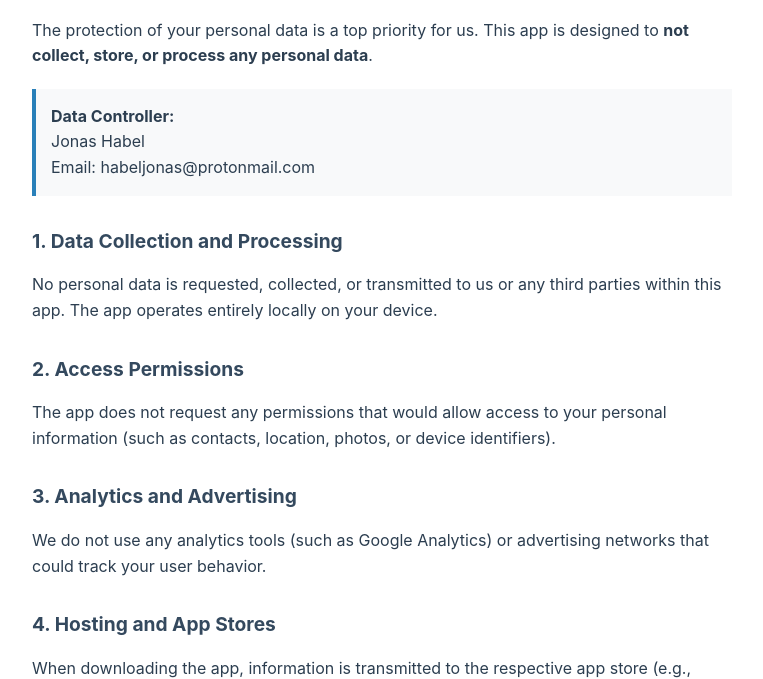
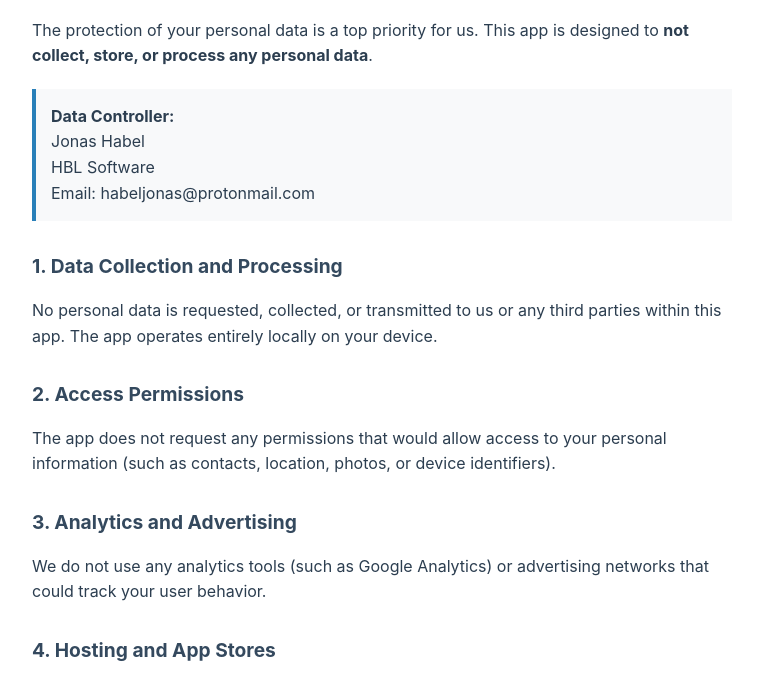
Before and after one commit to HabelJonas/HabelJonas.github.io, a plain HTML site: page index.html in a window 1280 px wide. Shown: the part 107-786 px from the top of the page, without its empty margins (258-1021 px from the left). Drawn offline with Linux system fonts and the light colour scheme.

Commit message:
Add company name to contact information

```diff
--- a/index.html
+++ b/index.html
@@ -28,6 +28,7 @@
     <div class="contact">
         <strong>Data Controller:</strong><br>
         Jonas Habel<br>
+        HBL Software<br>
         Email: habeljonas@protonmail.com
     </div>
 
```
